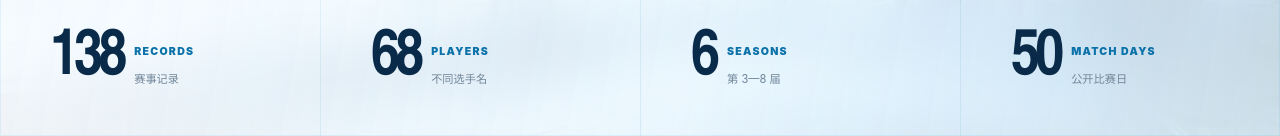
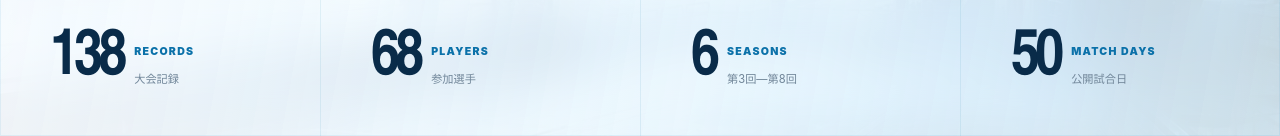
Before and after one commit to 2556642899djk-hue/xianshu-cup-jp, a Next.js app: page / in a window 1280 px wide. Shown: the part 816-952 px from the top of the page. Built offline with nearby package versions, Linux system fonts and the light colour scheme.

Commit message:
Translate homepage stat labels to Japanese

```diff
--- a/app/page.tsx
+++ b/app/page.tsx
@@ -57,22 +57,22 @@ export default function Home() {
         <div className="stat">
           <strong>{records.length}</strong>
           <span>RECORDS</span>
-          <small>赛事记录</small>
+          <small>大会記録</small>
         </div>
         <div className="stat">
           <strong>{uniquePlayers}</strong>
           <span>PLAYERS</span>
-          <small>不同选手名</small>
+          <small>参加選手</small>
         </div>
         <div className="stat">
           <strong>6</strong>
           <span>SEASONS</span>
-          <small>第 3—8 届</small>
+          <small>第3回—第8回</small>
         </div>
         <div className="stat">
           <strong>{uniqueDays}</strong>
           <span>MATCH DAYS</span>
-          <small>公开比赛日</small>
+          <small>公開試合日</small>
         </div>
       </section>
 
```
